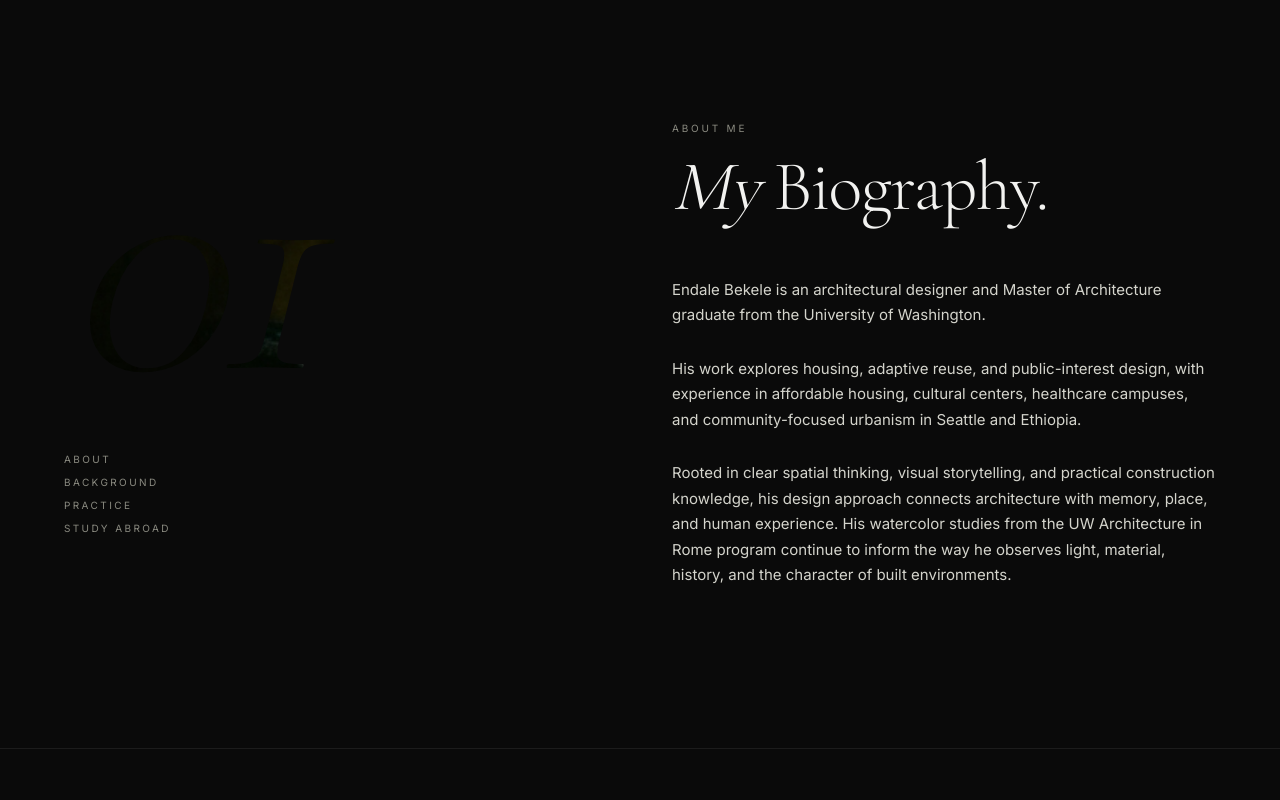
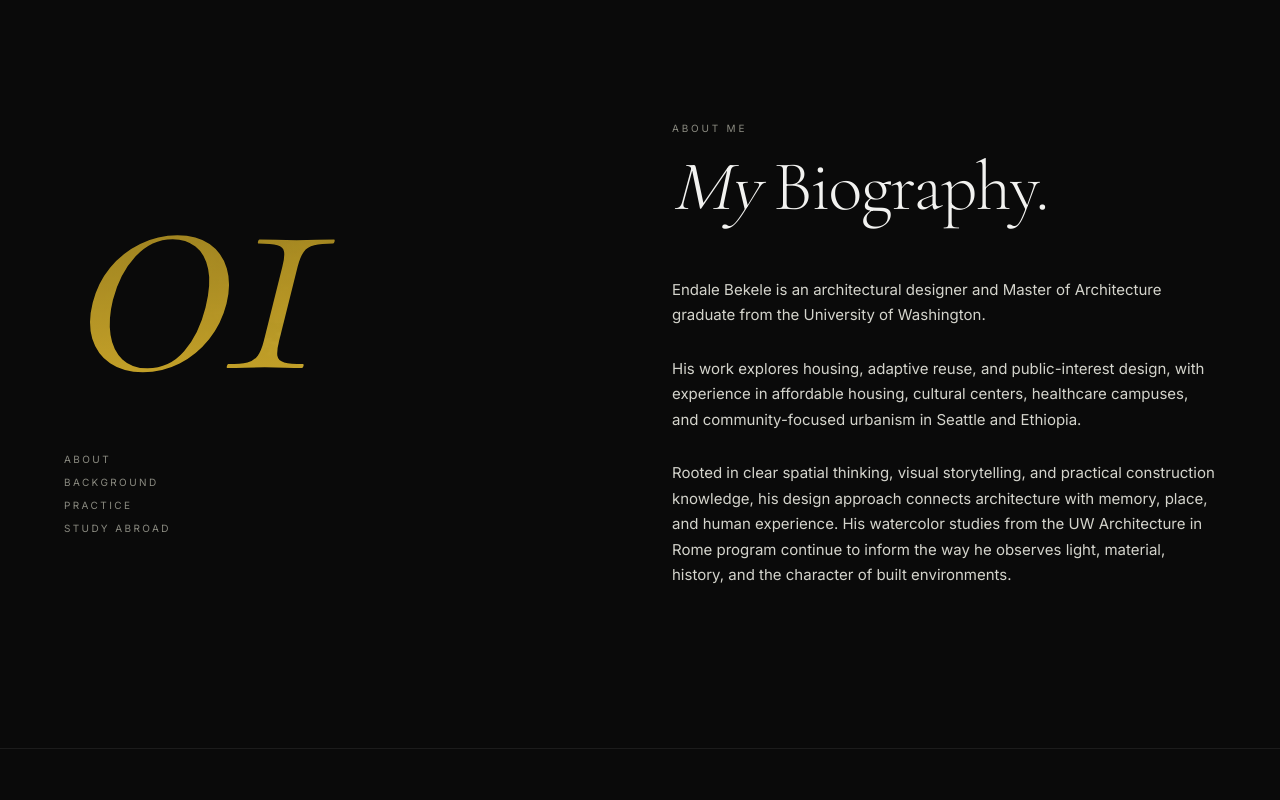
Before and after one commit to eenndduu-blip/portfolio-site, a Next.js app: page / in a window 1280 px wide. Shown: the part 840-1640 px from the top of the page. Built offline with nearby package versions, Linux system fonts and the light colour scheme.

Commit message:
Fix invisible 01 fill and update social links
- Overlay yellow gradient on the Section 01 background-clip fill
  so it reads against the dark background
- Instagram href set to /e.n.d.a.l.e/
- LinkedIn href set to /in/endale-bekele-5924107b/

```diff
--- a/src/app/page.tsx
+++ b/src/app/page.tsx
@@ -53,8 +53,8 @@ const press = [
 
 const socials = [
   { label: "Email", href: "mailto:wedeendu@hotmail.com" },
-  { label: "Instagram", href: "https://instagram.com/your.handle" },
-  { label: "LinkedIn", href: "https://linkedin.com/in/endale-mulugeta-5924107b" },
+  { label: "Instagram", href: "https://www.instagram.com/e.n.d.a.l.e/" },
+  { label: "LinkedIn", href: "https://www.linkedin.com/in/endale-bekele-5924107b/" },
 ];
 
 export default function Home() {
@@ -185,9 +185,9 @@ export default function Home() {
               <span
                 className="block bg-clip-text text-transparent"
                 style={{
-                  backgroundImage: `url(/portrait-brick.png)`,
-                  backgroundSize: "280% auto",
-                  backgroundPosition: "55% 35%",
+                  backgroundImage: `linear-gradient(rgba(237, 194, 49, 0.55), rgba(237, 194, 49, 0.85)), url(/portrait-brick.png)`,
+                  backgroundSize: "cover, 280% auto",
+                  backgroundPosition: "center, 55% 35%",
                   WebkitBackgroundClip: "text",
                   WebkitTextFillColor: "transparent",
                 }}
```
